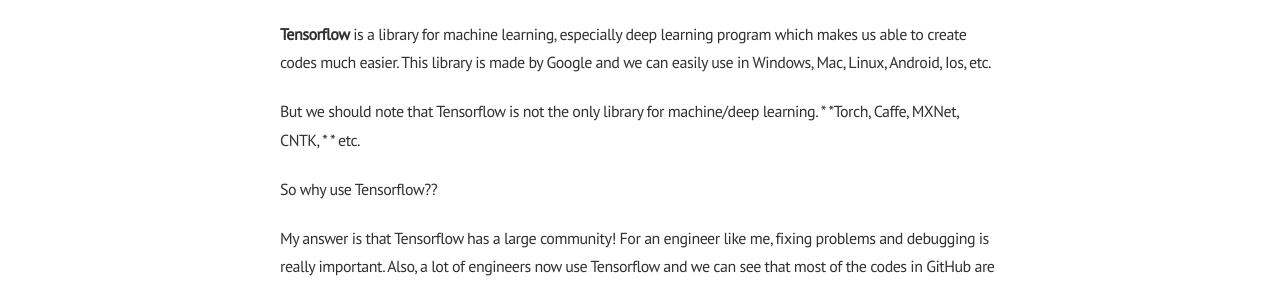
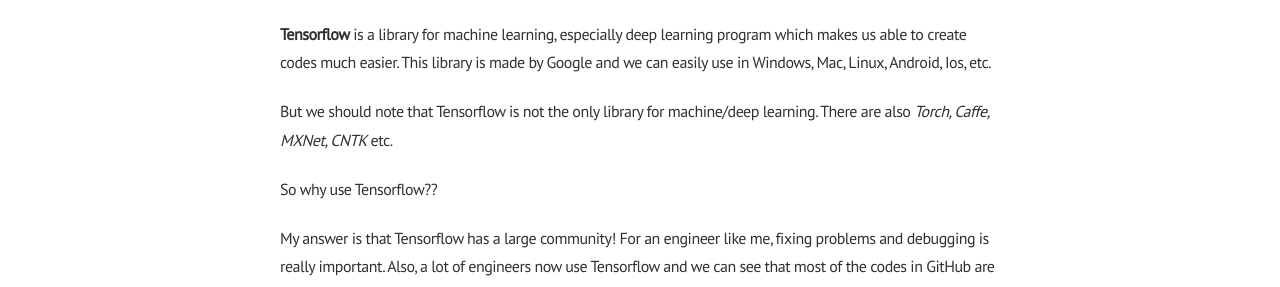
Before and after one commit to hanbinko/HBLucasKo.github.io, a Jekyll site: the page built from _posts/2019-02-11-Tensorflow.md, in a window 1280 px wide and 1328 px high. Shown: the part 291-578 px from the top of the window. Built offline with Jekyll 4.4.1, drawn with Linux system fonts in a browser that asks for light colours; nearby versions of some CDN libraries; our own code applies the rules of GitHub Pages for plain Markdown files; comment, search, counter and statistics services are not loaded.

Commit message:
Update 2019-02-11-Tensorflow.md

```diff
--- a/_posts/2019-02-11-Tensorflow.md
+++ b/_posts/2019-02-11-Tensorflow.md
@@ -7,7 +7,7 @@
 ## 1.1 Why Tensorflow?
 **Tensorflow** is a library for machine learning, especially deep learning program which makes us able to create codes much easier. This library is made by Google and we can easily use in Windows, Mac, Linux, Android, Ios, etc.
 
-But we should note that Tensorflow is not the only library for machine/deep learning. * *Torch, Caffe, MXNet, CNTK, * * etc.
+But we should note that Tensorflow is not the only library for machine/deep learning. There are also *Torch, Caffe, MXNet, CNTK* etc.
 
 So why use Tensorflow??
 
```
